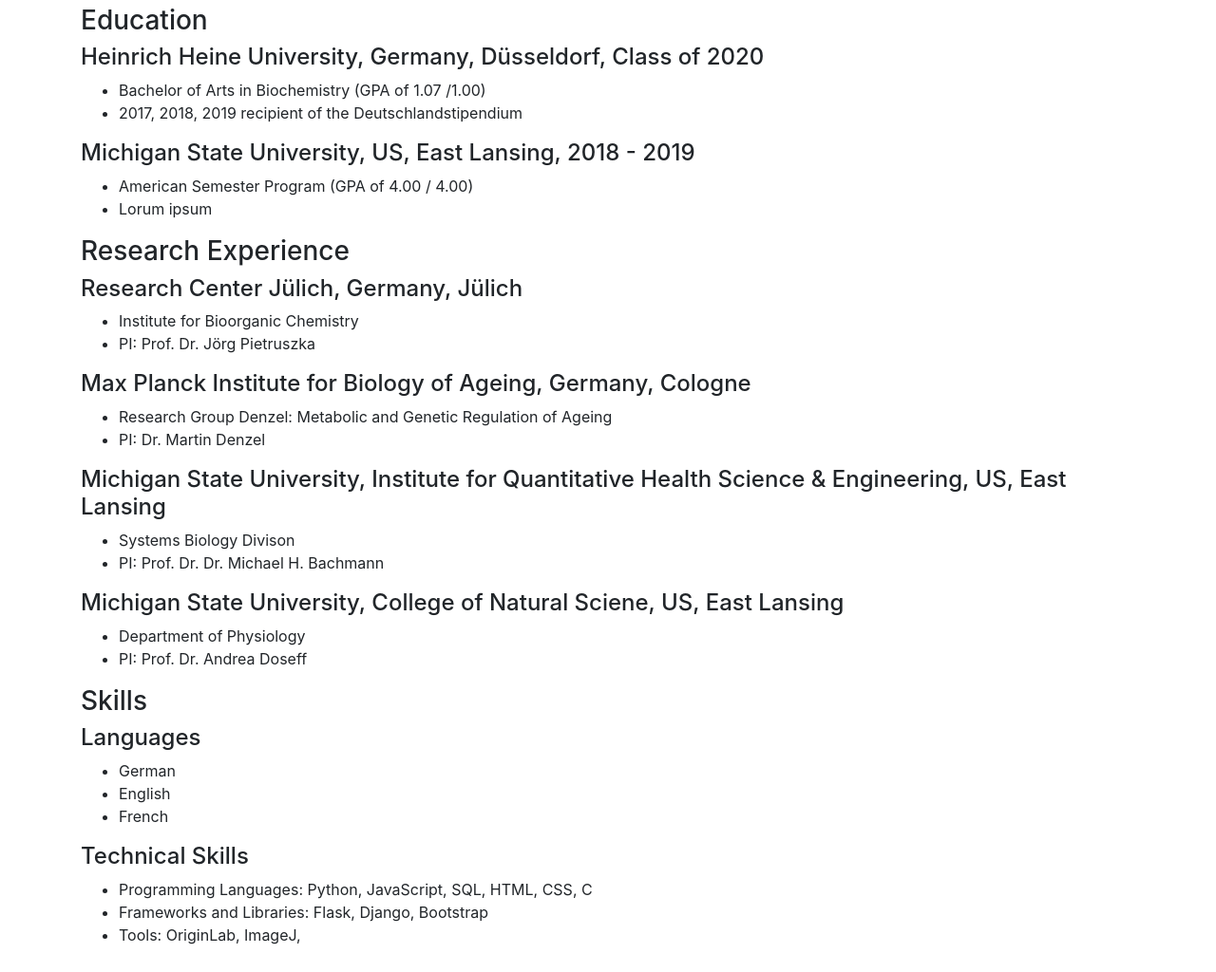
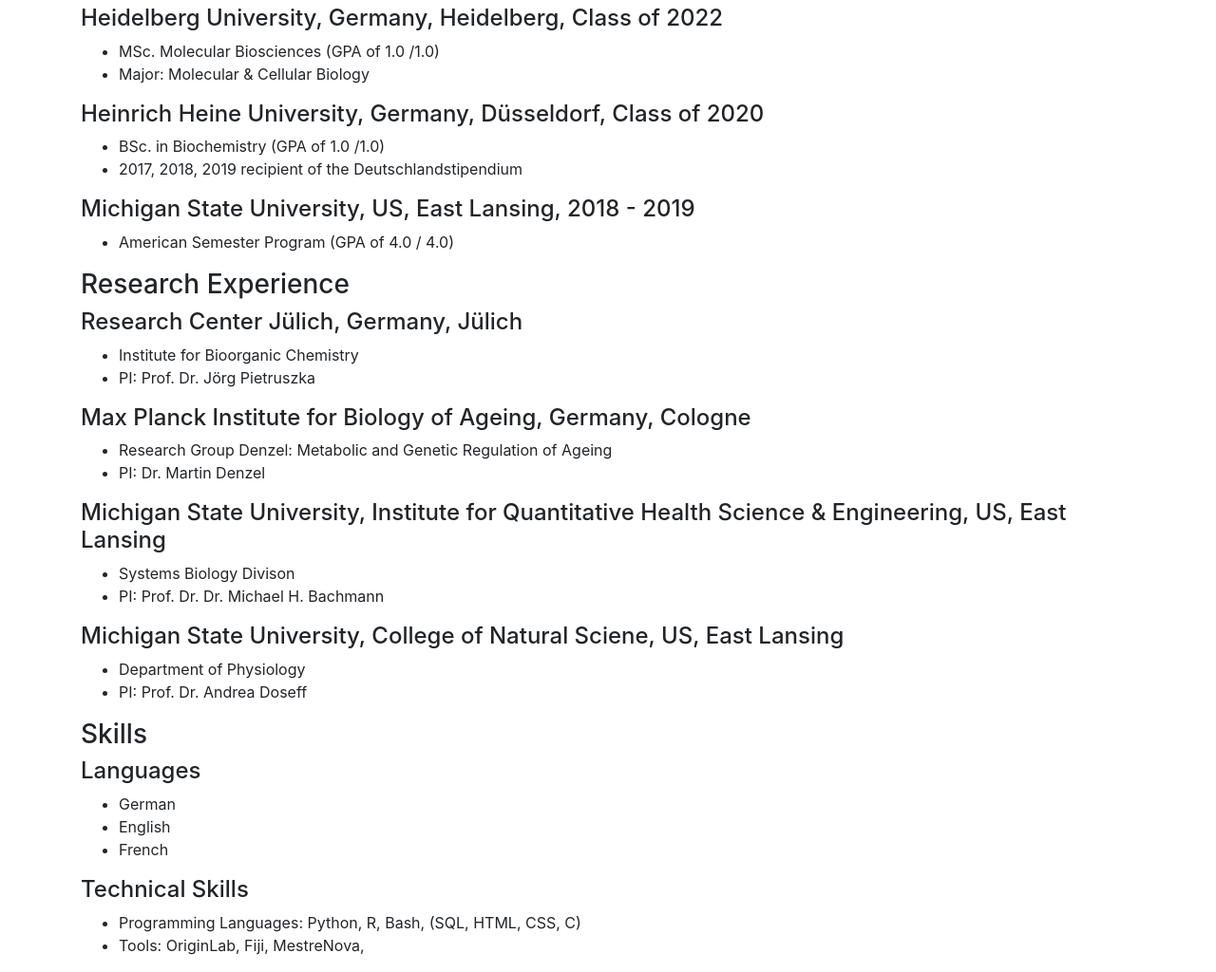
Before and after one commit to schae211/PhilippSLSchaefer, a plain HTML site: page bio.html in a window 1280 px wide. Shown: the part 420-1444 px from the top of the page at 95% size. Drawn offline with nearby package versions, Linux system fonts and the light colour scheme.

Commit message:
Some bio update

```diff
--- a/bio.html
+++ b/bio.html
@@ -23,16 +23,19 @@
         </div>
         <div class="container">
             <h2>Resume:</h2>
-                <h3>Education</h3>
+                <h4> Heidelberg University, Germany, Heidelberg, Class of 2022</h4>
+                        <ul>
+                            <li>MSc. Molecular Biosciences (GPA of 1.0 /1.0)</li>
+                            <li>Major: Molecular & Cellular Biology</li>
+                        </ul>
                     <h4>Heinrich Heine University, Germany, Düsseldorf, Class of 2020</h4>
                         <ul>
-                            <li>Bachelor of Arts in Biochemistry (GPA of 1.07 /1.00)</li>
+                            <li>BSc. in Biochemistry (GPA of 1.0 /1.0)</li>
                             <li>2017, 2018, 2019 recipient of the Deutschlandstipendium</li>
                         </ul>
                     <h4>Michigan State University, US, East Lansing, 2018 - 2019</h4>
                         <ul>
-                            <li>American Semester Program (GPA of 4.00 / 4.00)</li>
-                            <li>Lorum ipsum</li>
+                            <li>American Semester Program (GPA of 4.0 / 4.0)</li>
                         </ul>
                 <h3>Research Experience</h3>
                     <h4>Research Center Jülich, Germany, Jülich</h4>
@@ -64,9 +67,8 @@
                         </ul>
                     <h4>Technical Skills</h4>
                         <ul>
-                            <li>Programming Languages: Python, JavaScript, SQL, HTML, CSS, C</li>
-                            <li>Frameworks and Libraries: Flask, Django, Bootstrap</li>
-                            <li>Tools: OriginLab, ImageJ,  </li>
+                            <li>Programming Languages: Python, R, Bash, (SQL, HTML, CSS, C)</li>
+                            <li>Tools: OriginLab, Fiji, MestreNova,  </li>
                         </ul>
         </div>
     </body>
```
